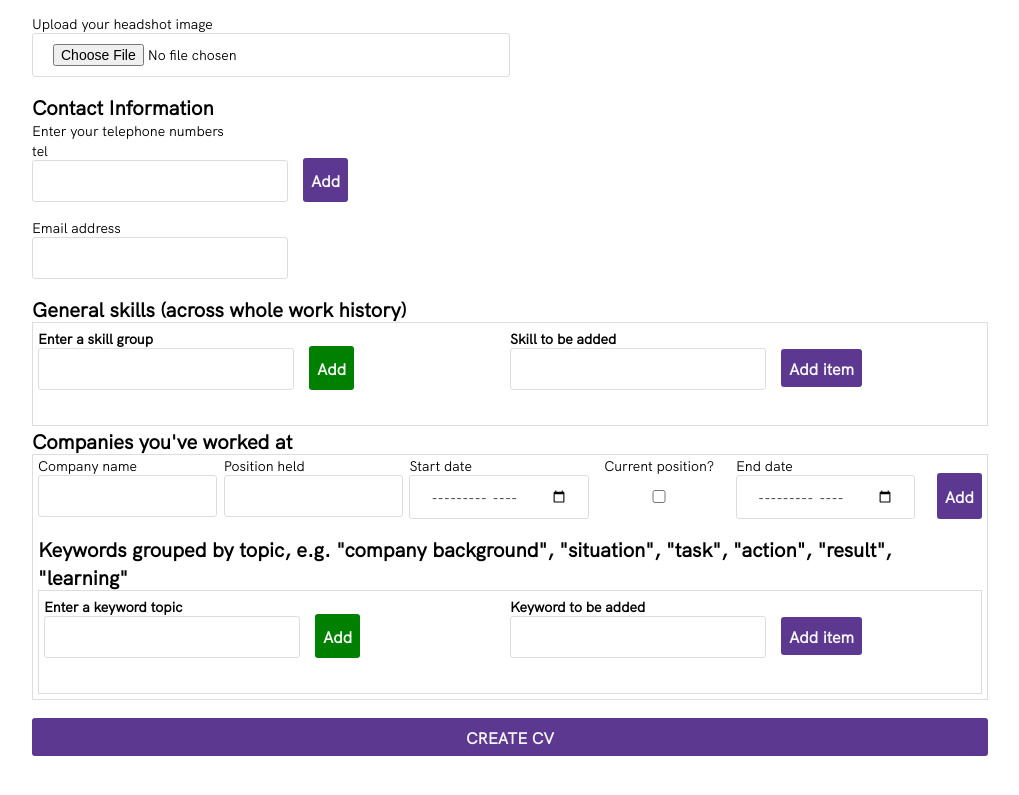
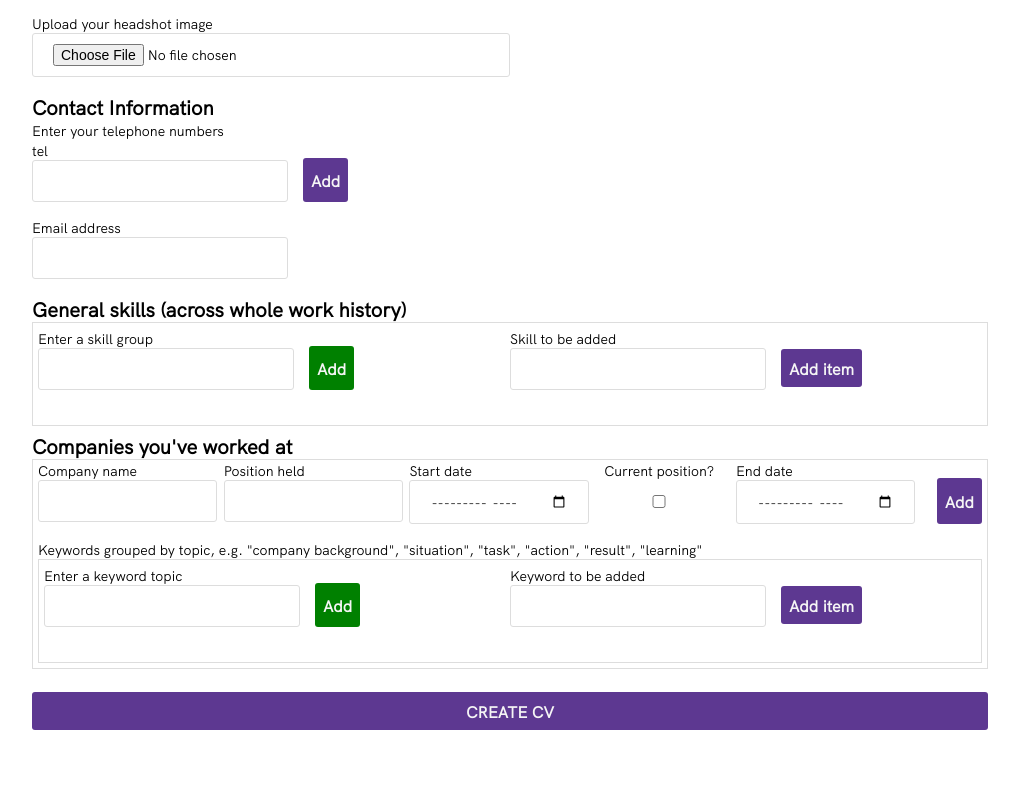
Before and after one commit to chezearth-personal/cv-builder, a React (Create React App) app in the folder client/: page / in a window 1280 px wide. Shown: the part 465-1260 px from the top of the page, without its empty margins (130-1149 px from the left). Built offline with nearby package versions, Linux system fonts and the light colour scheme.

Commit message:
Fixed the issue getting Company work experience information through to the server

```diff
--- a/client/src/components/home/Home.js
+++ b/client/src/components/home/Home.js
@@ -22,7 +22,7 @@ const Home = ({ setResult }) => {
   const [email, setEmail] = useState('');
   const [skillGroups, setSkillGroups] = useState([{ name: '', itemList: [] }]);
   const [loading, setLoading] = useState(false);
-  const [companies, setCompanies] = useState([initCompany])
+  const [companies, setCompanies] = useState([initCompany]);
   const navigate = useNavigate();
   /** Updates the state with user's input */
   const handleAddTel = () =>
@@ -39,26 +39,6 @@ const Home = ({ setResult }) => {
     const list = [...tels];
     list[index][name] = value;
     setTels(list);
-  }
-  /** Updates the state with user's input */
-  const handleAddCompany = () =>
-    setCompanies([ ...companies, initCompany]);
-  /** Removes a selected item from the list */
-  const handleRemoveCompany = (index) => {
-    const list = [...companies];
-    list.splice(index, 1);
-    setCompanies(list);
-  }
-  /** Updates an item within the list*/
-  const handleUpdateCompany = (e, index) => {
-    const {name, value } = e.target;
-    const list = [...companies];
-    if (name === 'isCurrent') {
-      list[index][name] = !list[index][name];
-    } else {
-      list[index][name] = value;
-    }
-    setCompanies(list);
   }
   /** Submit the form */
   const handleFormSubmit = (e) => {
@@ -167,19 +147,20 @@ const Home = ({ setResult }) => {
           autoComplete='email'
           onChange={e => setEmail(e.target.value)}
         />
+        <h3 className='listItems'>General skills (across whole work history)</h3>
         <ItemGroups
           itemGroups={skillGroups}
           setItemGroups={setSkillGroups}
-          description='General skills (across whole work history)'
+          description=''
           name='skillGroup'
           pillGroupLabel='Enter a skill group'
           pillItemLabel='Skill to be added'
         />
+        <h3>Companies you've worked at</h3>
         <Companies
-          addCompany={handleAddCompany}
-          updateCompany={handleUpdateCompany}
-          removeCompany={handleRemoveCompany}
           companies={companies}
+          setCompanies={setCompanies}
+          initCompany={initCompany}
         />
         <button>CREATE CV</button>
       </form>
@@ -188,3 +169,10 @@ const Home = ({ setResult }) => {
 }
 
 export default Home;
+
+          // addCompany={handleAddCompany}
+          // updateCompany={handleUpdateCompany}
+          // removeCompany={handleRemoveCompany}
+
+          // keywordGroups={keywordGroups}
+          // setKeywordGroups={setKeywordGroups}
--- a/client/src/components/home/item-group/ItemGroups.js
+++ b/client/src/components/home/item-group/ItemGroups.js
@@ -1,7 +1,7 @@
 import React from 'react';
 import ItemGroup from './ItemGroup';
 
-export default function ItemGroups({ itemGroups, setItemGroups, ...props }) {
+export default function ItemGroups({ itemGroups, setItemGroups, updateParent, ...props }) {
   /** Updates the state with user's input */
   const handleAddItemGroup = () =>
     setItemGroups([ ...itemGroups, { name: '' }]);
@@ -12,6 +12,10 @@ export default function ItemGroups({ itemGroups, setItemGroups, ...props }) {
       const list = [...itemGroups];
       list[index]['name'] = value;
       setItemGroups(list);
+      console.log('updateParent =', updateParent);
+      if (updateParent) {
+        updateParent(list);
+      }
     }
   }
   /** Removes a selected item from the list */
@@ -21,7 +25,8 @@ export default function ItemGroups({ itemGroups, setItemGroups, ...props }) {
     setItemGroups(list);
   }
   return (
-    <h3 className='listItems'>{props.description}
+    <div>
+      <p>{props.description}</p>
       {itemGroups.map((itemGroup, index) => (
           <ItemGroup
             key={index}
@@ -36,6 +41,6 @@ export default function ItemGroups({ itemGroups, setItemGroups, ...props }) {
             pillItemLabel={props.pillItemLabel}
           />
       ))}
-    </h3>
+    </div>
   );
 }
--- a/client/src/components/home/work-history/Companies.js
+++ b/client/src/components/home/work-history/Companies.js
@@ -1,17 +1,54 @@
-import React from 'react';
+import React, { useState } from 'react';
 import Company from './Company';
 
-export default function Companies({ addCompany, updateCompany, removeCompany, companies}) {
+export default function Companies({
+  // addCompany,
+  // updateCompany,
+  // removeCompany,
+  companies,
+  setCompanies,
+  // keywordGroups,
+  // setKeywordGroups,
+  initCompany
+}) {
+  const [keywordGroups, setKeywordGroups] = useState([{ name: '', itemList: [] }]);
+  /** Updates the state with user's input */
+  const handleAddCompany = () =>
+    setCompanies([ ...companies, initCompany]);
+  /** Removes a selected item from the list */
+  const handleRemoveCompany = (index) => {
+    const list = [...companies];
+    list.splice(index, 1);
+    setCompanies(list);
+  }
+  /** Updates an item within the list*/
+  const handleUpdateCompany = (e, index) => {
+    const {name, value } = e.target;
+    const list = [...companies];
+    if (name === 'isCurrent') {
+      list[index][name] = !list[index][name];
+    } else {
+      list[index][name] = value;
+    }
+    setKeywordGroups(keywordGroups);
+    console.log('list[index] =' , list[index]);
+    console.log('keywordGroups =' , keywordGroups);
+    const listObj = Object.assign(list[index], { keywordGroups });
+    console.log('listObj =' , listObj);
+    setCompanies(list);
+  }
   return (
     <div>
-        <h3>Companies you've worked at</h3>
           {companies.map((company, index) => (
             <Company
               key={index}
-              addCompany={addCompany}
-              updateCompany={updateCompany}
-              removeCompany={removeCompany}
+              addCompany={handleAddCompany}
+              updateCompany={handleUpdateCompany}
+              removeCompany={handleRemoveCompany}
               company={company}
+              setCompanies={setCompanies}
+              keywordGroups={keywordGroups}
+              setKeywordGroups={setKeywordGroups}
               index={index}
               numCompanies={companies.length}
             />
--- a/client/src/components/home/work-history/Company.js
+++ b/client/src/components/home/work-history/Company.js
@@ -1,4 +1,4 @@
-import {useState} from 'react';
+import React from 'react';
 import ItemGroups from '../item-group/ItemGroups';
 
 export default function Company({
@@ -6,12 +6,20 @@ export default function Company({
   updateCompany,
   removeCompany,
   company,
+  setCompanies,
+  keywordGroups,
+  setKeywordGroups,
   ...props
 }) {
-  const [keywordGroups, setKeywordGroups] = useState([{ name: '', itemList: [] }]);
-  console.log('company =', company);
-  console.log('props.index =', props.index);
-  console.log('props.numCompanies =', props.numCompanies);
+  // console.log('company =', company);
+  // console.log('props.index =', props.index);
+  // console.log('props.numCompanies =', props.numCompanies);
+  const handleUpdateGroupItems = (list) => {
+    // console.log('list =', list);
+    // console.log('deconstructed list =', [...list]);
+    setKeywordGroups(list);
+    company.keywordGroups = [ ...list ]; //
+  }
   return (
     <div className='compositeContainer'>
       <div className='company'>
@@ -92,6 +100,7 @@ export default function Company({
         <ItemGroups
           itemGroups={keywordGroups}
           setItemGroups={setKeywordGroups}
+          updateParent={handleUpdateGroupItems}
           name='keywordGroups'
           description='Keywords grouped by topic, e.g. "company background", "situation", "task", "action", "result", "learning"'
           pillGroupLabel='Enter a keyword topic'
--- a/client/src/index.css
+++ b/client/src/index.css
@@ -62,6 +62,7 @@ button {
 
 .compositeContainer {
   border: 1px solid #ddd;
+  margin: 0 0 5px 0;
 }
 
 .inputContainer {
```
Also changed, not shown: 1 other file (tests, documents, lock files or other folders). Lines whose indentation alone changed are shown as unchanged.
